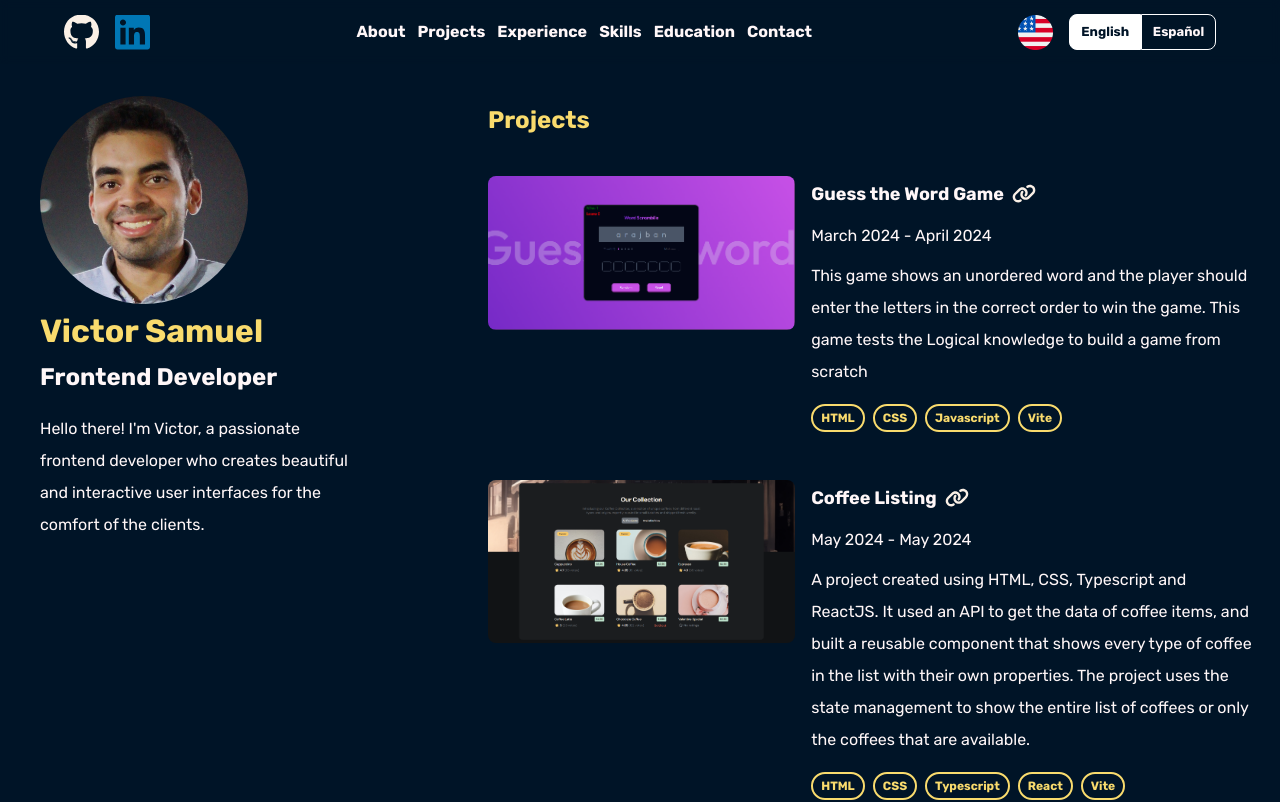
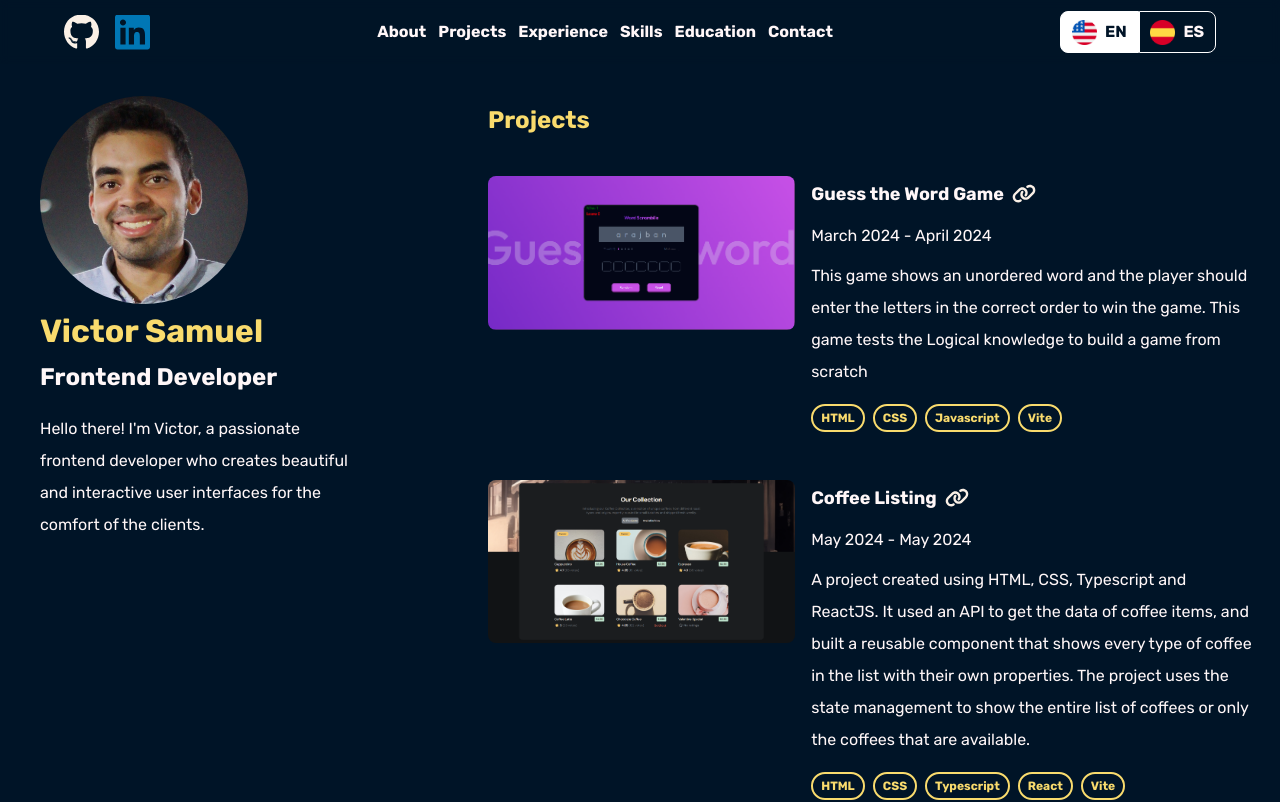
Before and after one commit to Viikudev/portfolio, a Next.js app: page / in a window 1280 px wide. Shown: the top 802 px of the page. Built offline with nearby package versions, Linux system fonts and the light colour scheme.

Commit message:
style: change language switch style

```diff
--- a/app/page.module.css
+++ b/app/page.module.css
@@ -44,9 +44,12 @@
 .englishOption,
 .spanishOption {
   padding-inline: 0.675rem;
-  font-size: small;
+  font-size: medium;
   font-weight: bold;
   cursor: pointer;
+  display: flex;
+  align-items: center;
+  gap: 0.5rem;
 }
 
 .selectedLang {
@@ -320,6 +323,6 @@
   }
 
   .header {
-    padding: 1rem 2rem;
+    padding: 1rem 1rem;
   }
 }
--- a/app/page.tsx
+++ b/app/page.tsx
@@ -93,17 +93,6 @@ export default function Home() {
           </ul>
         </nav>
         <div className={[styles.languageContainer, styles.bright].join(" ")}>
-          {language === "es" ? (
-            <Image src={imgSpain} alt='Spain Flag' width={35} height={35} />
-          ) : (
-            <Image
-              src={imgUnitedStates}
-              alt='United States Flag'
-              width={35}
-              height={35}
-            />
-          )}
-
           <div className={styles.languageOptions}>
             <input
               type='radio'
@@ -114,7 +103,13 @@ export default function Home() {
               checked={language === "en"}
             />
             <label className={styles.englishOption} htmlFor='en'>
-              English
+              <Image
+                src={imgUnitedStates}
+                alt='United States Flag'
+                width={25}
+                height={25}
+              />
+              EN
             </label>
             <input
               type='radio'
@@ -125,7 +120,8 @@ export default function Home() {
               checked={language === "es"}
             />
             <label className={styles.spanishOption} htmlFor='es'>
-              Español
+              <Image src={imgSpain} alt='Spain Flag' width={25} height={25} />
+              ES
             </label>
           </div>
         </div>
```
